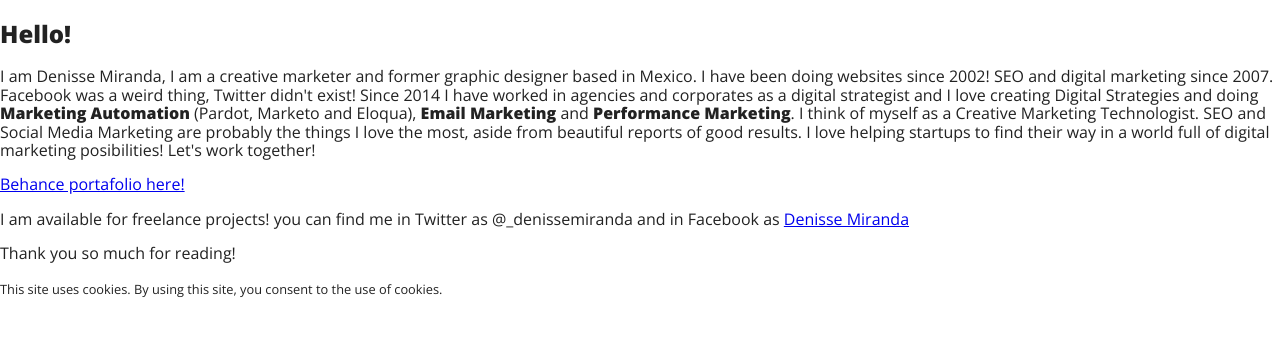
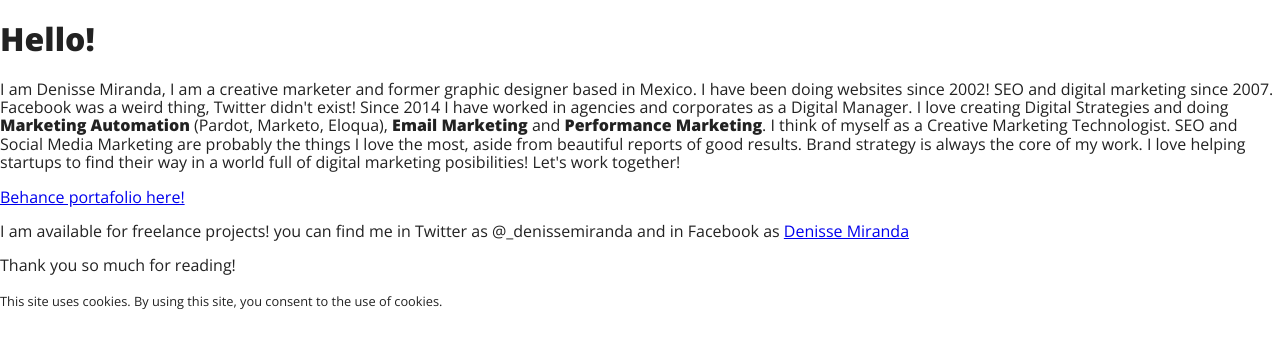
Before and after one commit to denissemiranda/denissemiranda.github.io, a website built with Parcel: page index.html in a window 1280 px wide. Built offline with nearby package versions, Linux system fonts and the light colour scheme.

Commit message:
Copywriting fixes
Style changes, etc.

```diff
--- a/index.html
+++ b/index.html
@@ -27,8 +27,8 @@
 <body>
 
   <!-- Add your site or application content here -->
-  <h2>Hello!</h2>
-  <p>I am Denisse Miranda, I am a creative marketer and former graphic designer based in Mexico. I have been doing websites since 2002! SEO and digital marketing since 2007. Facebook was a weird thing, Twitter didn't exist! Since 2014 I have worked in agencies and corporates as a digital strategist and I love creating Digital Strategies and doing <b>Marketing Automation</b> (Pardot, Marketo and Eloqua), <b>Email Marketing</b> and <b>Performance Marketing</b>. I think of myself as a Creative Marketing Technologist. SEO and Social Media Marketing are probably the things I love the most, aside from beautiful reports of good results. I love helping startups to find their way in a world full of digital marketing posibilities! Let's work together! </p>
+  <h1>Hello!</h1>
+  <p>I am Denisse Miranda, I am a creative marketer and former graphic designer based in Mexico. I have been doing websites since 2002! SEO and digital marketing since 2007. Facebook was a weird thing, Twitter didn't exist! Since 2014 I have worked in agencies and corporates as a Digital Manager. I love creating Digital Strategies and doing <b>Marketing Automation</b> (Pardot, Marketo, Eloqua), <b>Email Marketing</b> and <b>Performance Marketing</b>. I think of myself as a Creative Marketing Technologist. SEO and Social Media Marketing are probably the things I love the most, aside from beautiful reports of good results. Brand strategy is always the core of my work. I love helping startups to find their way in a world full of digital marketing posibilities! Let's work together! </p>
   <p><a href="https://www.behance.net/denissemiranda">Behance portafolio here!</a></p>
   <p>I am available for freelance projects! you can find me in Twitter as @_denissemiranda and in Facebook as <a href="https://www.facebook.com/denissemiranda.marketing">Denisse Miranda</a></p>
 
```
